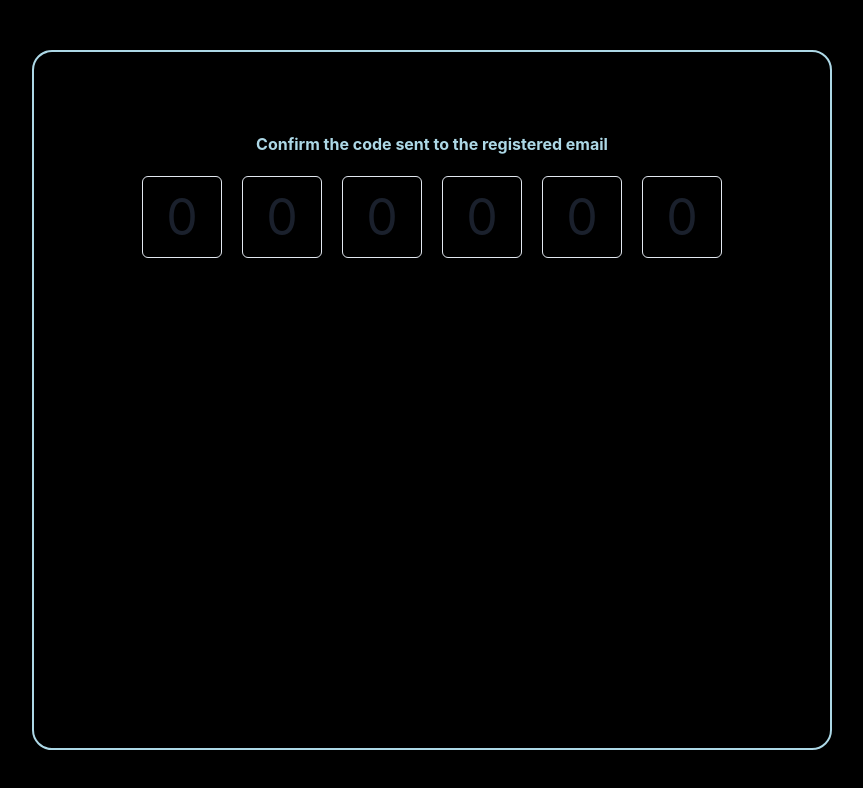
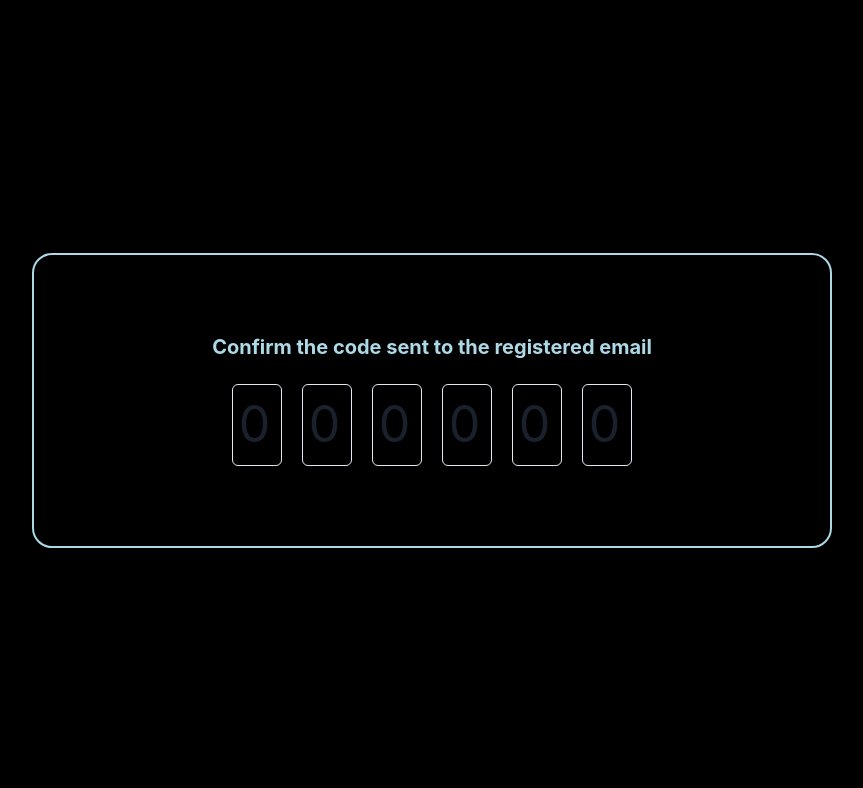
Before and after one commit to gabrielnavas/feed-twitter, a React (Create React App) app: page /signup/confirmation in a window 1280 px wide. Shown: the top 788 px of the page, without its empty margins (208-1071 px from the left). Built offline with nearby package versions, Linux system fonts and the light colour scheme.

Commit message:
confirm code

```diff
--- a/src/pages/Feed/Feed.tsx
+++ b/src/pages/Feed/Feed.tsx
@@ -31,10 +31,16 @@ function Feed() {
   return (
     <Flex width='100%' minH='100vh' backgroundColor='black' justifyContent='center'>
       <Flex width="70%" backgroundColor='black' height='100%' alignItems='start'>
-        <VStack width="20%"  height='100%' position='sticky' top='100px' left='0'>
+        <VStack width="20%" height='100%' position='sticky' top='100px' left='0' marginRight='1em'>
           <MenuLeft />
         </VStack>
-        <VStack width="60%" minH='100vh' height='100%' spacing={20} borderLeft='2px solid #65778655' borderRight='2px solid #65778655'>
+        <VStack
+          width="60%"
+          minH='100vh'
+          height='100%'
+          spacing={20}
+          borderLeft='2px solid #65778655'
+          borderRight='2px solid #65778655'>
           <NewPostInput />
           {
             posts.map(post => (
--- a/src/pages/User/SignUpConfirmationCode.tsx
+++ b/src/pages/User/SignUpConfirmationCode.tsx
@@ -1,54 +1,69 @@
-import { VStack, Flex, Box, Checkbox, Button, HStack, Heading } from'@chakra-ui/react'
+import { VStack, Flex, Box, Checkbox, Button, HStack, Heading, useMediaQuery } from'@chakra-ui/react'
 import { Input, Text } from '@chakra-ui/react'
 import { useState } from 'react'
 
 import { Link as LinkReactDom } from 'react-router-dom'
+import { useClipboardContents } from './getClipboardContents'
 
 const SignUpConfirmationCode = () => {
   const [codeConfirmation, setCodeConfirmation] = useState([0,0,0,0,0,0])
+  const [isLargerThanHD] = useMediaQuery([
+    '(min-width: 1000px)',
+  ])
+  const getClipboard = useClipboardContents()
 
-  const fontSize = 50
-  const width = 20
-  const padding = '40px 5px 40px 5px'
+  const handleKeyDown = async (event: any, indexInput: number)=>{
+    event.preventDefault();
+    let charCode = String.fromCharCode(event.which).toLowerCase();
+    if((event.ctrlKey || event.metaKey) && charCode === 'v') {
+      const textClipBoard = await getClipboard()
+      const codeConfirmationCopy = [...codeConfirmation]
+      for (let i = indexInput; i < codeConfirmationCopy.length; i++) {
+        codeConfirmationCopy[i] = Number(textClipBoard.charAt(i))
+      }
+      setCodeConfirmation(codeConfirmationCopy)
+    }
+  }
 
   return (
     <Flex  minH='100vh' backgroundColor='black' justifyContent='center' >
       <VStack
         spacing={5}
+        alignSelf='center'
         width={['200px', '400px', '800px']}
-          margin='50px' border='2px solid lightblue'
+        margin='50px'
+        border={isLargerThanHD ? '2px solid lightblue' : 'none'}
         padding={20}
         borderRadius={20}>
-          <Box>
-            <Text>
-              <Heading as='h4' size='1.5xl' noOfLines={1} color='lightblue'>
+        <Heading as='h6' fontSize='20px' color='lightblue'>
           Confirm the code sent to the registered email
         </Heading>
-            </Text>
-          </Box>
-          <HStack width='100%' spacing={5} justifyContent='center'>
+        <HStack width='100%' spacing={5} justifyContent='center' alignItems='center' marginTop='5px'>
           {
             new Array(6)
               .fill('')
               .map((_, index) => (
                 <Input
-                    width={width}
+                  onKeyDown={event => handleKeyDown(event, index)}
+                  width={isLargerThanHD ? 50 : 20}
                   textAlign='center'
-                    fontSize={fontSize}
-                    padding={padding}
+                  fontSize={isLargerThanHD ? 50: 5}
+                  padding={isLargerThanHD ? '40px 5px 40px 0px' : 'none'}
                   type='text'
-                    value={codeConfirmation[0]}
-                    // onChange={e => {
-                    //   const codeConfirmationCopy = [...codeConfirmation]
-                    //   codeConfirmationCopy[0] = Number(e.target.value)
-                    //   setCodeConfirmation(codeConfirmation)
-                    // }}
+                  value={codeConfirmation[index]}
+                  onChange={e => {
+                    const value = e.target.value && e.target.value.length > 0 ? e.target.value[0] : e.target.value
+                    const codeConfirmationCopy = [...codeConfirmation]
+                    codeConfirmationCopy[index] = Number(value)
+                    setCodeConfirmation(codeConfirmationCopy)
+                    console.log(codeConfirmationCopy);
+                  }}
                   placeholder='John'
                 />
               ))
           }
         </HStack>
-          {/* <Flex width='100%' justifyContent='flex-end'>
+        {/* <Flex width='100%' justifyContent='flex-end' paddingRight='3em'>
           <Button colorScheme='blue' marginRight={['50px', '10px']}>Signup</Button>
         </Flex> */}
       </VStack>
--- /dev/null
+++ b/src/pages/User/getClipboardContents.tsx
@@ -0,0 +1,15 @@
+const useClipboardContents = () => {
+  return async () => {
+    try {
+      const text = await navigator.clipboard.readText();
+      if(text.length > 0) {
+        return text
+      }
+    } catch (err) {
+      console.error('Failed to read clipboard contents: ', err);
+    }
+    return ''
+  }
+}
+
+export { useClipboardContents }
```
Also changed, not shown: src/pages/Feed/components/NewPostInput.tsx (+7 -1 lines). Lines whose indentation alone changed are shown as unchanged.
